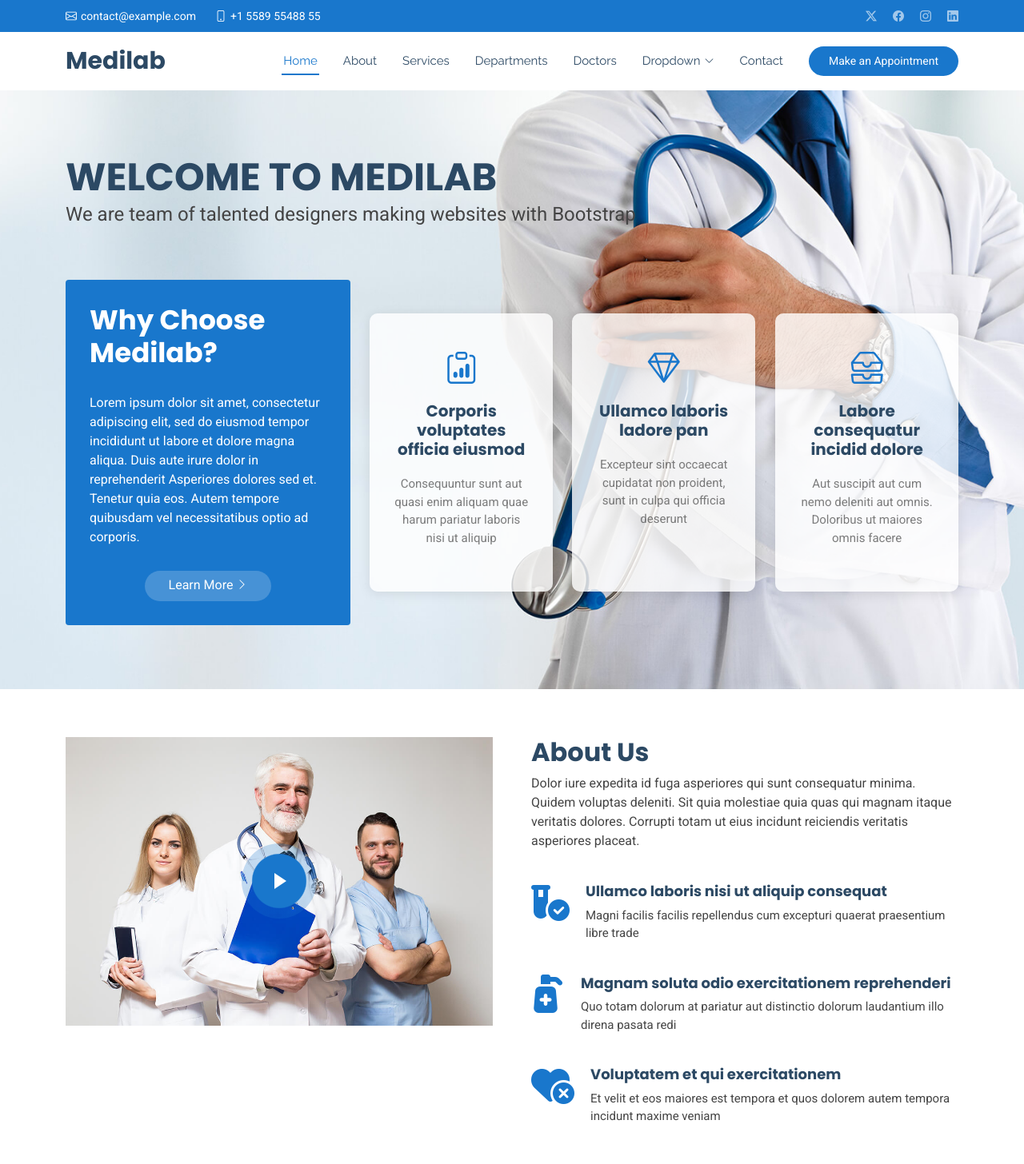
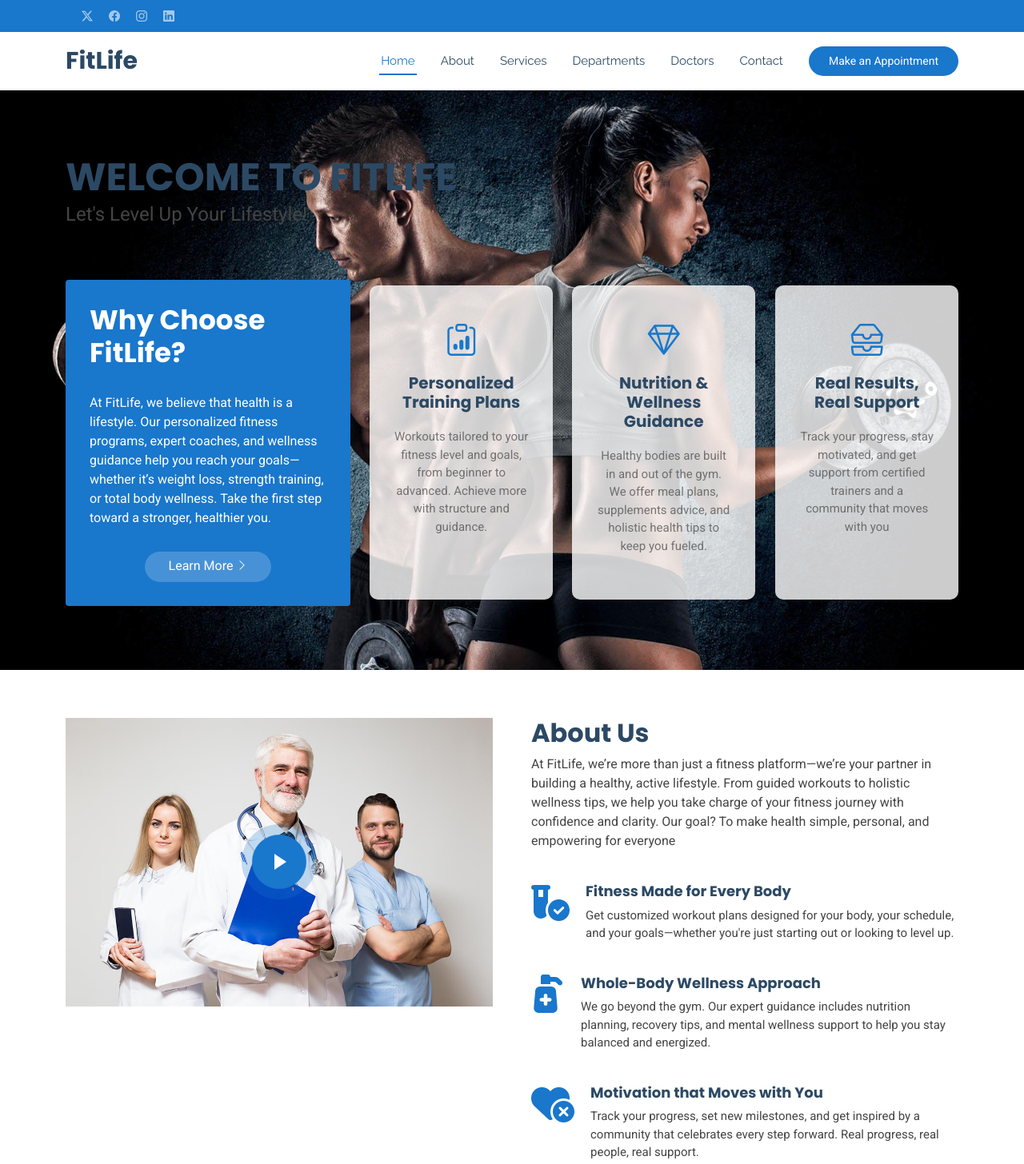
Before and after one commit to dybbcnd/Fitness_and_Health, a plain HTML site: page index.html in a window 1280 px wide. Shown: the top 1456 px of the page at 80% size. Drawn offline with Linux system fonts and the light colour scheme.

Commit message:
modified index.html (homepage, about) added bg.jpg

```diff
--- a/index.html
+++ b/index.html
@@ -43,10 +43,6 @@
 
     <div class="topbar d-flex align-items-center">
       <div class="container d-flex justify-content-center justify-content-md-between">
-        <div class="contact-info d-flex align-items-center">
-          <i class="bi bi-envelope d-flex align-items-center"><a href="mailto:contact@example.com">contact@example.com</a></i>
-          <i class="bi bi-phone d-flex align-items-center ms-4"><span>+1 5589 55488 55</span></i>
-        </div>
         <div class="social-links d-none d-md-flex align-items-center">
           <a href="#" class="twitter"><i class="bi bi-twitter-x"></i></a>
           <a href="#" class="facebook"><i class="bi bi-facebook"></i></a>
@@ -62,7 +58,7 @@
         <a href="index.html" class="logo d-flex align-items-center me-auto">
           <!-- Uncomment the line below if you also wish to use an image logo -->
           <!-- <img src="assets/img/logo.png" alt=""> -->
-          <h1 class="sitename">Medilab</h1>
+          <h1 class="sitename">FitLife</h1>
         </a>
 
         <nav id="navmenu" class="navmenu">
@@ -72,23 +68,6 @@
             <li><a href="#services">Services</a></li>
             <li><a href="#departments">Departments</a></li>
             <li><a href="#doctors">Doctors</a></li>
-            <li class="dropdown"><a href="#"><span>Dropdown</span> <i class="bi bi-chevron-down toggle-dropdown"></i></a>
-              <ul>
-                <li><a href="#">Dropdown 1</a></li>
-                <li class="dropdown"><a href="#"><span>Deep Dropdown</span> <i class="bi bi-chevron-down toggle-dropdown"></i></a>
-                  <ul>
-                    <li><a href="#">Deep Dropdown 1</a></li>
-                    <li><a href="#">Deep Dropdown 2</a></li>
-                    <li><a href="#">Deep Dropdown 3</a></li>
-                    <li><a href="#">Deep Dropdown 4</a></li>
-                    <li><a href="#">Deep Dropdown 5</a></li>
-                  </ul>
-                </li>
-                <li><a href="#">Dropdown 2</a></li>
-                <li><a href="#">Dropdown 3</a></li>
-                <li><a href="#">Dropdown 4</a></li>
-              </ul>
-            </li>
             <li><a href="#contact">Contact</a></li>
           </ul>
           <i class="mobile-nav-toggle d-xl-none bi bi-list"></i>
@@ -107,22 +86,22 @@
     <!-- Hero Section -->
     <section id="hero" class="hero section light-background">
 
-      <img src="assets/img/hero-bg.jpg" alt="" data-aos="fade-in">
+      <img src="assets/img/bg.jpg" alt="" data-aos="fade-in">
 
       <div class="container position-relative">
 
         <div class="welcome position-relative" data-aos="fade-down" data-aos-delay="100">
-          <h2>WELCOME TO MEDILAB</h2>
-          <p>We are team of talented designers making websites with Bootstrap</p>
+          <h2>WELCOME TO FITLIFE</h2>
+          <p>Let's Level Up Your Lifestyle!</p>
         </div><!-- End Welcome -->
 
         <div class="content row gy-4">
           <div class="col-lg-4 d-flex align-items-stretch">
             <div class="why-box" data-aos="zoom-out" data-aos-delay="200">
-              <h3>Why Choose Medilab?</h3>
+              <h3>Why Choose FitLife?</h3>
               <p>
-                Lorem ipsum dolor sit amet, consectetur adipiscing elit, sed do eiusmod tempor incididunt ut labore et dolore magna aliqua. Duis aute irure dolor in reprehenderit
-                Asperiores dolores sed et. Tenetur quia eos. Autem tempore quibusdam vel necessitatibus optio ad corporis.
+                At FitLife, we believe that health is a lifestyle. Our personalized fitness programs, expert coaches, and wellness guidance help you reach your goals—whether it’s weight loss, strength training, or total body wellness.
+Take the first step toward a stronger, healthier you.
               </p>
               <div class="text-center">
                 <a href="#about" class="more-btn"><span>Learn More</span> <i class="bi bi-chevron-right"></i></a>
@@ -137,24 +116,24 @@
                 <div class="col-xl-4 d-flex align-items-stretch">
                   <div class="icon-box" data-aos="zoom-out" data-aos-delay="300">
                     <i class="bi bi-clipboard-data"></i>
-                    <h4>Corporis voluptates officia eiusmod</h4>
-                    <p>Consequuntur sunt aut quasi enim aliquam quae harum pariatur laboris nisi ut aliquip</p>
+                    <h4>Personalized Training Plans</h4>
+                    <p>Workouts tailored to your fitness level and goals, from beginner to advanced. Achieve more with structure and guidance.</p>
                   </div>
                 </div><!-- End Icon Box -->
 
                 <div class="col-xl-4 d-flex align-items-stretch">
                   <div class="icon-box" data-aos="zoom-out" data-aos-delay="400">
                     <i class="bi bi-gem"></i>
-                    <h4>Ullamco laboris ladore pan</h4>
-                    <p>Excepteur sint occaecat cupidatat non proident, sunt in culpa qui officia deserunt</p>
+                    <h4>Nutrition & Wellness Guidance</h4>
+                    <p>Healthy bodies are built in and out of the gym. We offer meal plans, supplements advice, and holistic health tips to keep you fueled.</p>
                   </div>
                 </div><!-- End Icon Box -->
 
                 <div class="col-xl-4 d-flex align-items-stretch">
                   <div class="icon-box" data-aos="zoom-out" data-aos-delay="500">
                     <i class="bi bi-inboxes"></i>
-                    <h4>Labore consequatur incidid dolore</h4>
-                    <p>Aut suscipit aut cum nemo deleniti aut omnis. Doloribus ut maiores omnis facere</p>
+                    <h4>Real Results, Real Support</h4>
+                    <p>Track your progress, stay motivated, and get support from certified trainers and a community that moves with you</p>
                   </div>
                 </div><!-- End Icon Box -->
 
@@ -182,28 +161,28 @@
           <div class="col-lg-6 content" data-aos="fade-up" data-aos-delay="100">
             <h3>About Us</h3>
             <p>
-              Dolor iure expedita id fuga asperiores qui sunt consequatur minima. Quidem voluptas deleniti. Sit quia molestiae quia quas qui magnam itaque veritatis dolores. Corrupti totam ut eius incidunt reiciendis veritatis asperiores placeat.
+              At FitLife, we’re more than just a fitness platform—we’re your partner in building a healthy, active lifestyle. From guided workouts to holistic wellness tips, we help you take charge of your fitness journey with confidence and clarity. Our goal? To make health simple, personal, and empowering for everyone
             </p>
             <ul>
               <li>
                 <i class="fa-solid fa-vial-circle-check"></i>
                 <div>
-                  <h5>Ullamco laboris nisi ut aliquip consequat</h5>
-                  <p>Magni facilis facilis repellendus cum excepturi quaerat praesentium libre trade</p>
+                  <h5>Fitness Made for Every Body</h5>
+                  <p>Get customized workout plans designed for your body, your schedule, and your goals—whether you're just starting out or looking to level up.</p>
                 </div>
               </li>
               <li>
                 <i class="fa-solid fa-pump-medical"></i>
                 <div>
-                  <h5>Magnam soluta odio exercitationem reprehenderi</h5>
-                  <p>Quo totam dolorum at pariatur aut distinctio dolorum laudantium illo direna pasata redi</p>
+                  <h5>Whole-Body Wellness Approach</h5>
+                  <p>We go beyond the gym. Our expert guidance includes nutrition planning, recovery tips, and mental wellness support to help you stay balanced and energized.</p>
                 </div>
               </li>
               <li>
                 <i class="fa-solid fa-heart-circle-xmark"></i>
                 <div>
-                  <h5>Voluptatem et qui exercitationem</h5>
-                  <p>Et velit et eos maiores est tempora et quos dolorem autem tempora incidunt maxime veniam</p>
+                  <h5>Motivation that Moves with You</h5>
+                  <p>Track your progress, set new milestones, and get inspired by a community that celebrates every step forward. Real progress, real people, real support.</p>
                 </div>
               </li>
             </ul>
```
Also changed, not shown: assets/img/bg.jpg (added).
